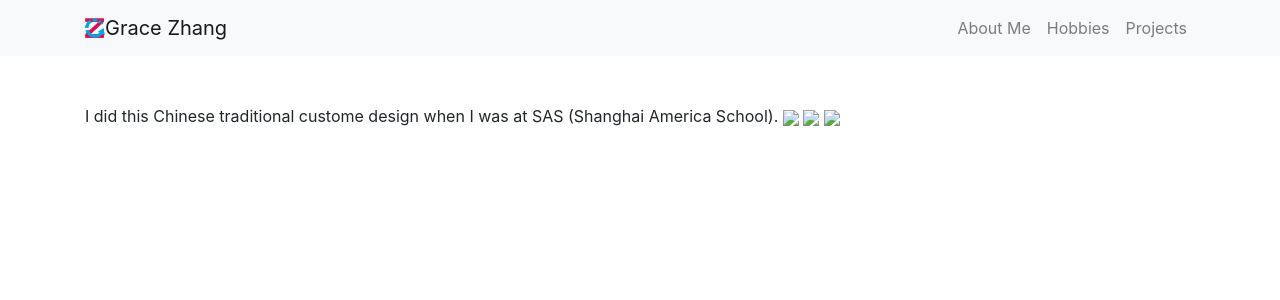
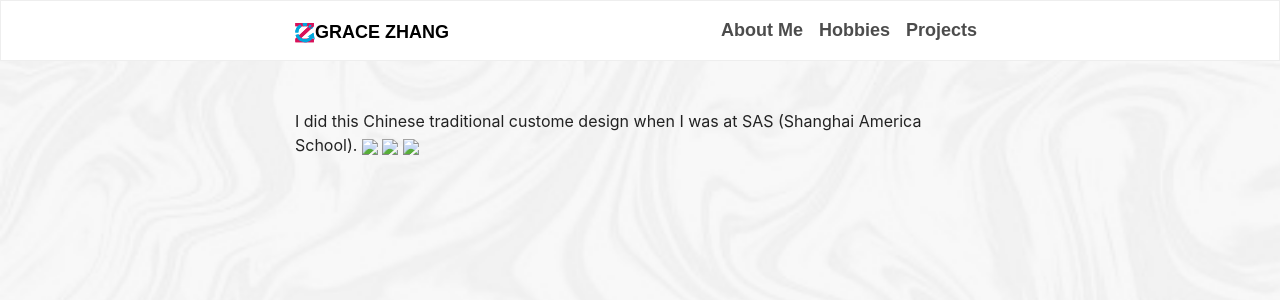
Before and after one commit to gracezca99/gracezca99.github.io, a Jekyll site: the page built from projects/custome.html, in a window 1280 px wide. Shown: the top 300 px of the page. Built offline with Jekyll 4.4.1, drawn with Linux system fonts in a browser that asks for light colours; nearby versions of some CDN libraries; some web fonts are replaced; library files that are not in the unit come from our copies.

Commit message:
fix path

```diff
--- a/_includes/head.html
+++ b/_includes/head.html
@@ -9,15 +9,15 @@
   <meta property="og:locale" content="en_US" />
   <meta name="description" content="Grace Zhang's Homepage" />
   <meta property="og:description" content="Grace Zhang's Homepage" />
-  <link rel="canonical" href="http://gracezhang.com/" />
-  <meta property="og:url" content="http://gracezhang.com/" />
+  <link rel="canonical" href="https://www.grace-z.com/" />
+  <meta property="og:url" content="https://www.grace-z.com/" />
   <meta property="og:site_name" content="Grace Zhang's Homepage" />
 
 <script type="application/ld+json">
 {"description":"Grace Zhang’s Homepage","url":"https://www.grace-z.com/","headline":"Grace Zhang's homepage","@type":"WebSite","name":"Grace Zhang","@context":"https://schema.org"}</script>
 
-  <link rel="stylesheet" href="bootstrap/bootstrap.css">
+  <link rel="stylesheet" href="/bootstrap/bootstrap.css">
   <link rel="stylesheet" href="main.css">
-  <script src="bootstrap/jquery.min.js">
-  <script src="bootstrap/bootstrap.bundle.min.js"></script>
+  <script src="/bootstrap/jquery.min.js">
+  <script src="/bootstrap/bootstrap.bundle.min.js"></script>
 </head>
--- a/_layouts/default.html
+++ b/_layouts/default.html
@@ -5,7 +5,7 @@
 
   <body>
 
-    <div class="body-background" style="opacity:0.95;background-image: url(images/background.jpeg);"></div>
+    <div class="body-background" style="opacity:0.95;background-image: url(/images/background.jpeg);"></div>
 
     {%- include header.html -%}
 
```
